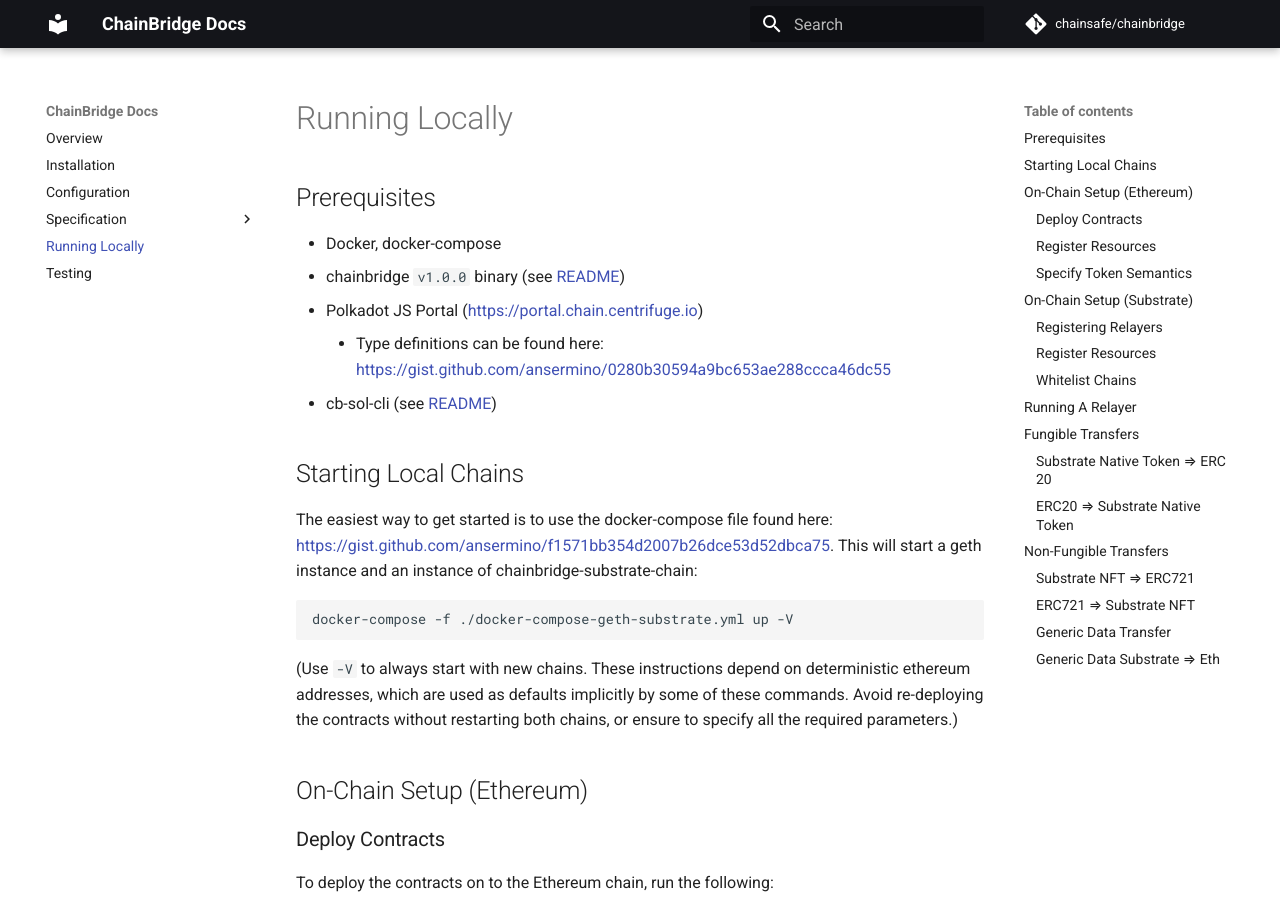
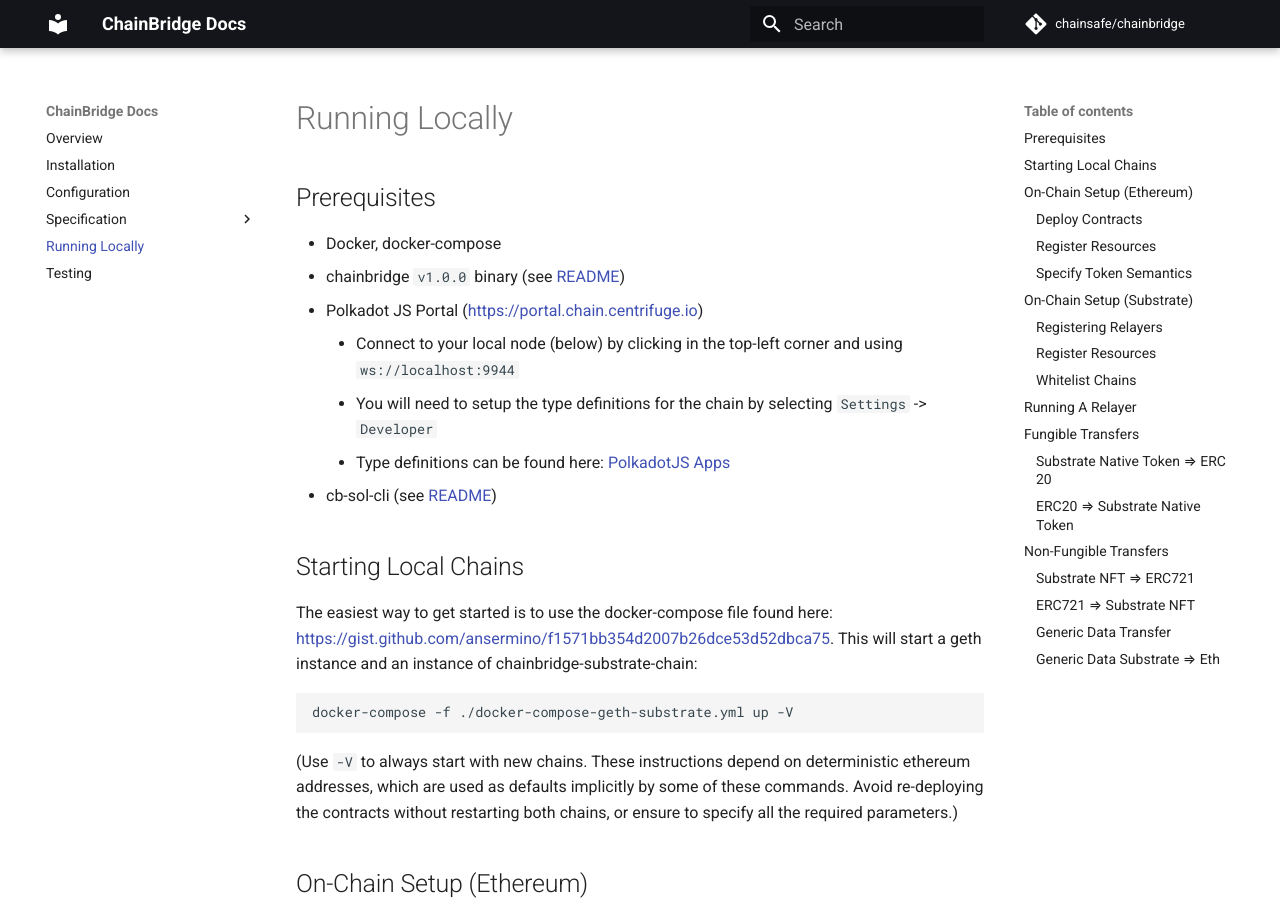
Before and after one commit to ERFANEKHADEMI/ScallopBridge, an MkDocs documentation site: the page built from docs/local.md, in a window 1280 px wide and 900 px high. Built offline with MkDocs 1.6.1 and Material for MkDocs 9.7.7, drawn with Linux system fonts in a browser that asks for light colours; comment, search, counter and statistics services are not loaded.

Commit message:
Update local.md (#541)

```diff
--- a/docs/local.md
+++ b/docs/local.md
@@ -4,7 +4,9 @@
 - Docker, docker-compose
 - chainbridge `v1.0.0` binary (see [README](https://github.com/chainsafe/chainbridge/#building))
 - Polkadot JS Portal ([https://portal.chain.centrifuge.io](https://portal.chain.centrifuge.io/))
-    - Type definitions can be found here: [https://gist.github.com/ansermino/0280b30594a9bc653ae288ccca46dc55](https://gist.github.com/ansermino/0280b30594a9bc653ae288ccca46dc55)
+    - Connect to your local node (below) by clicking in the top-left corner and using `ws://localhost:9944`
+    - You will need to setup the type definitions for the chain by selecting `Settings` -> `Developer`
+    - Type definitions can be found here: [PolkadotJS Apps](https://github.com/ChainSafe/chainbridge-substrate-chain#polkadot-js-apps)
 - cb-sol-cli (see [README](https://github.com/ChainSafe/chainbridge-deploy/tree/master/cb-sol-cli#cb-sol-cli-documentation))
 
 ## Starting Local Chains
```
